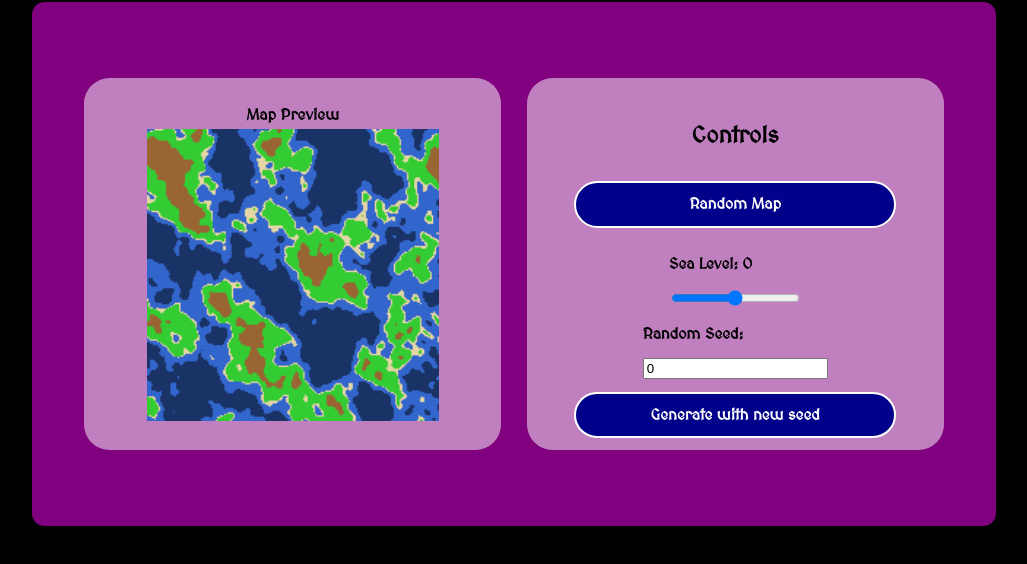
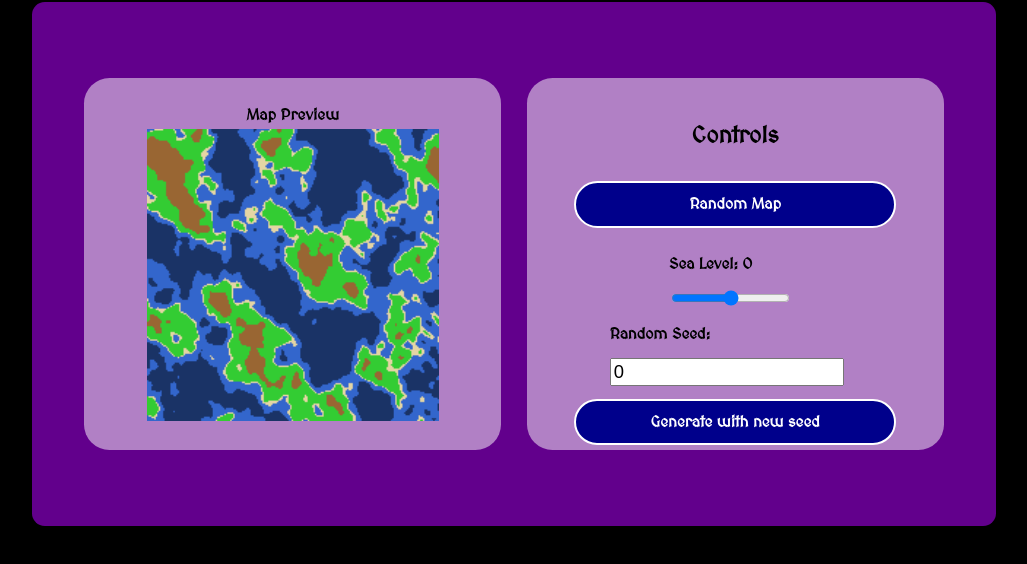
Before and after one commit to vicksensei/RandomMap, a plain HTML site: page index.html in a window 1280 px wide. Shown: the part 182-746 px from the top of the page, without its empty margins (126-1153 px from the left). Drawn offline with Linux system fonts and the light colour scheme.

Commit message:
fixed  colors and sizes

```diff
--- a/style.css
+++ b/style.css
@@ -23,7 +23,7 @@ body {
   align-items: center;
   padding: 5vw 5vh;
   border-radius: 1vw;
-  background-color: purple;
+  background-color: #62008c;
   width: 70%;
 }
 .container > div {
@@ -48,6 +48,10 @@ body {
   margin: 1vw;
   border: solid 2px white;
 }
+input {
+  width: 90%;
+  font-size: larger;
+}
 .button:hover {
   color: darkblue;
   background-color: white;
@@ -66,10 +70,6 @@ body {
     height: 40vh;
     width: 100%;
   }
-  input {
-    width: 90%;
-    font-size: larger;
-  }
   .sliderContainer {
     width: 100%;
   }
```
